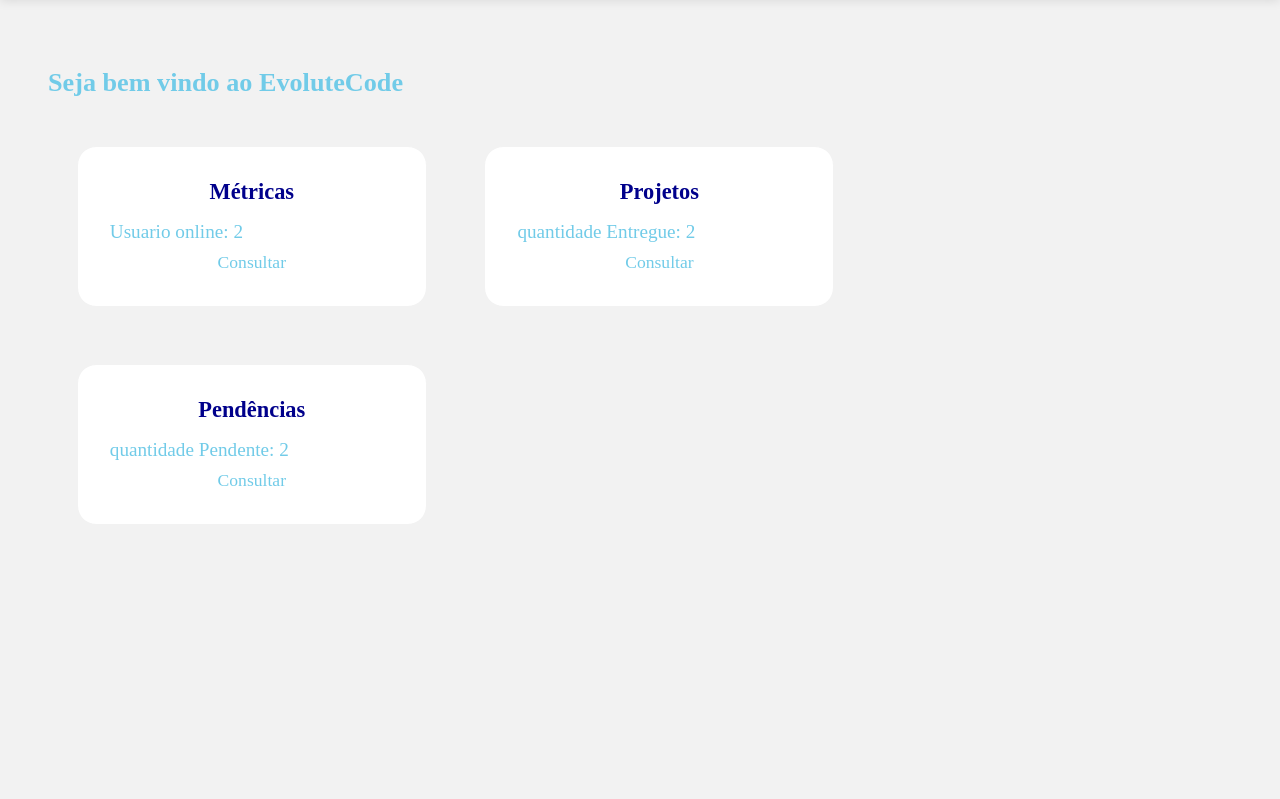
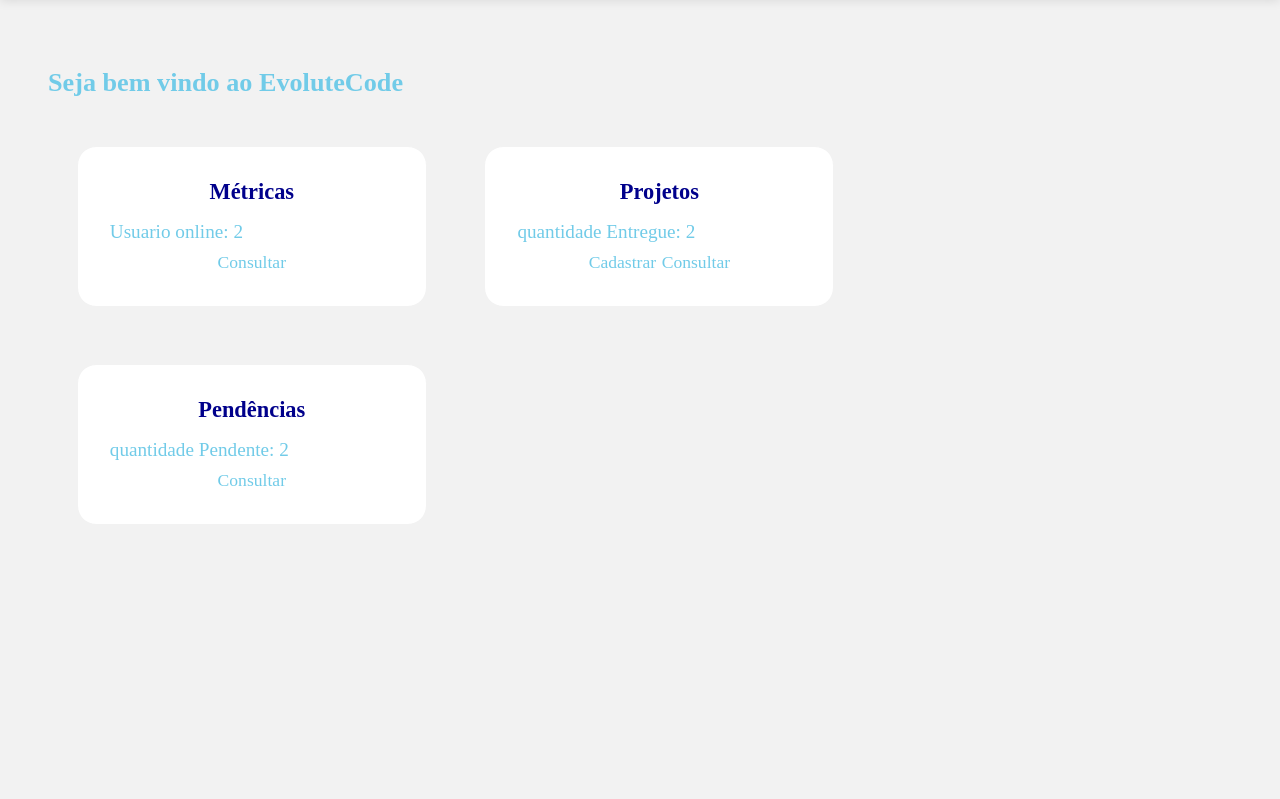
Before and after one commit to Gleicimar/EvoluteCode, a Flask app: template app/templates/home_painel.html in a window 1280 px wide. Shown: the part 83-882 px from the top of the page. Run offline with Flask 3, Linux system fonts and the light colour scheme; the template is opened without the code that fills it, so the values that code supplies are empty; parts of the project's set-up code (start-up, migrations or seed data) failed here and were passed over.

Commit message:
corrigindo painel 1.1

```diff
--- a/app/routes/projetos_auth.py
+++ b/app/routes/projetos_auth.py
@@ -24,6 +24,6 @@ def cadastrar_projetos():
             'tecnologia' :tecnologia,
            'descricao' :descricao,
             'imagem_id' :imagem_id,
-            'data':datetime.datetime.now()
-        })
+            'data':datetime.datetime.now()})
+
         return redirect(url_for('cadastrar_projetos'))
--- a/app/templates/home_painel.html
+++ b/app/templates/home_painel.html
@@ -13,6 +13,7 @@
         <div class="box_wrapper">
             <h4>Projetos</h4>
             <span>quantidade Entregue: 2</span>
+            <a href="/cadastrar_projetos">Cadastrar</a>
             <a href="/consultar_projetos">Consultar</a>
         </div>
         <div class="box_wrapper">
```
